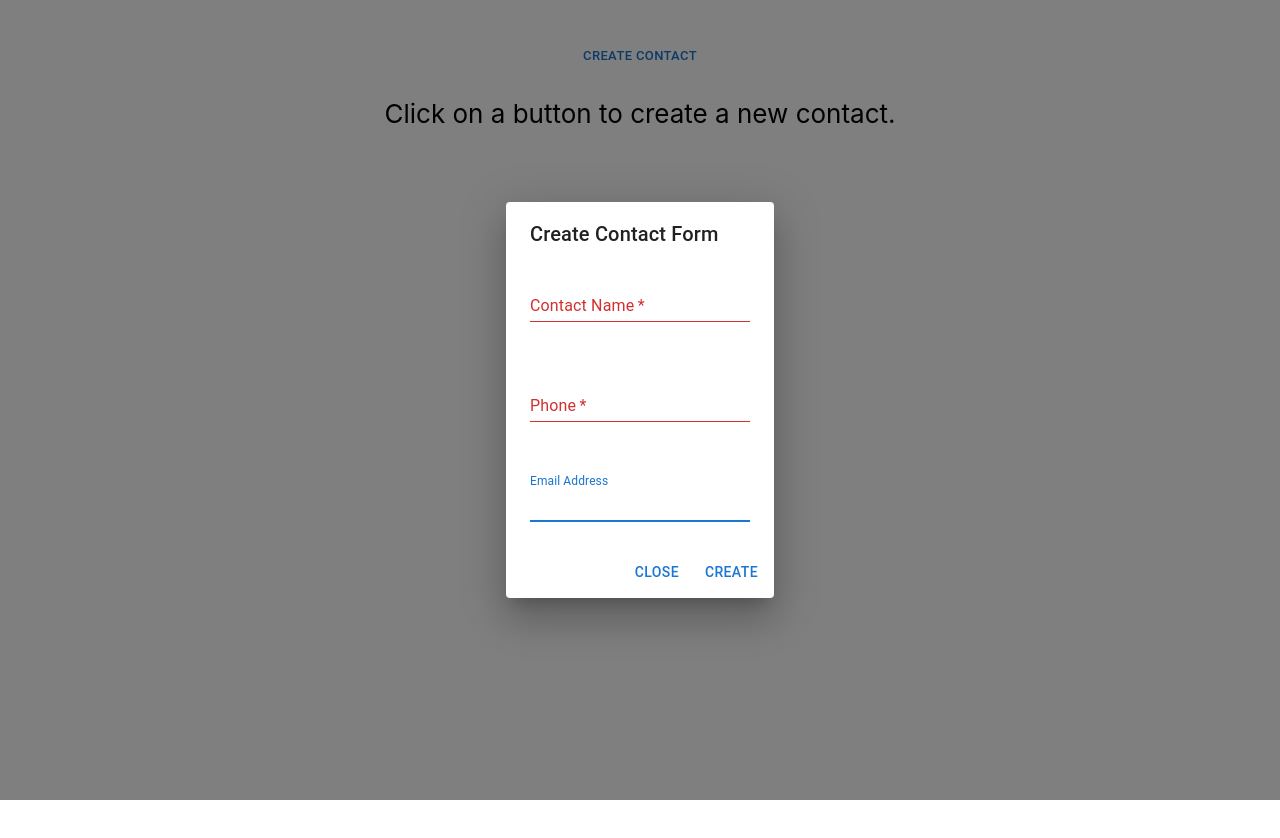
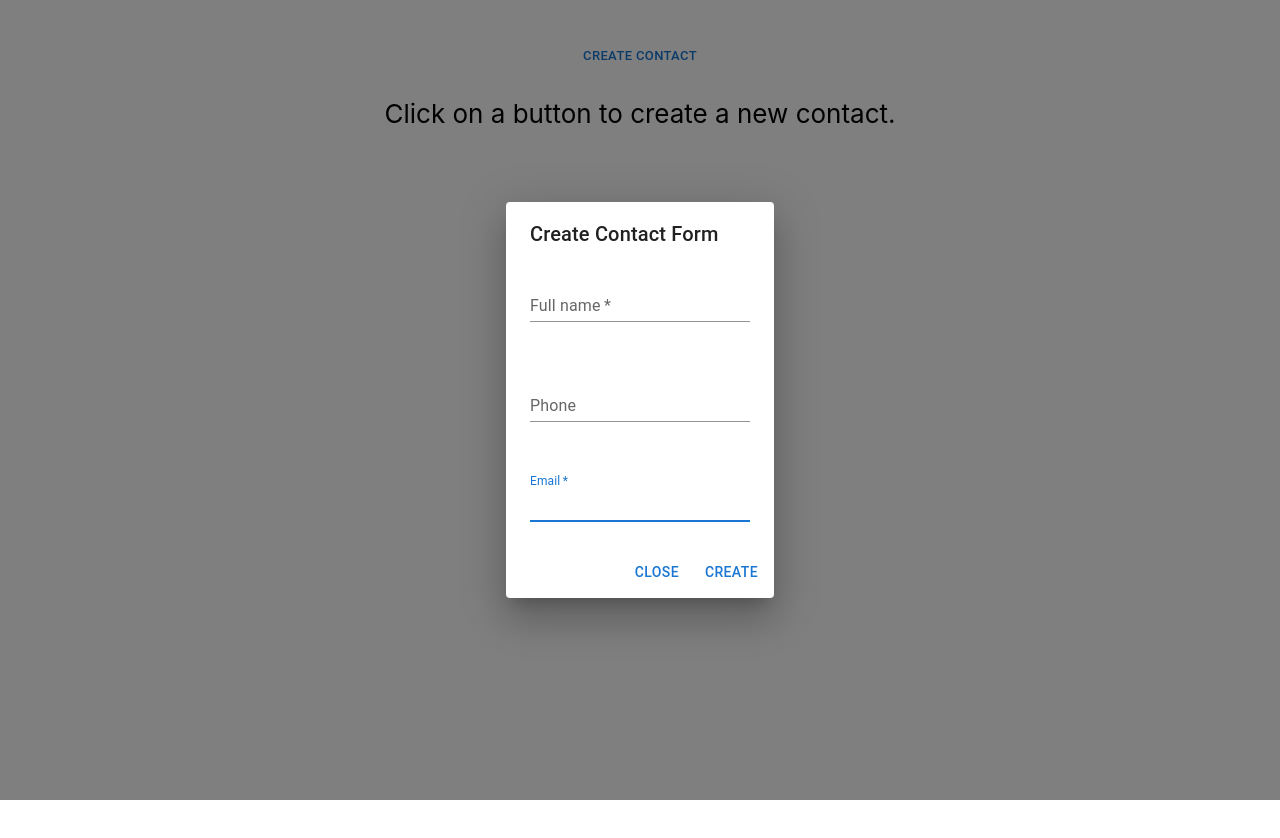
Before and after one commit to loncaa/nestjs-contact-list-dashboard, a React (Create React App) app in the folder frontend/: page / in a window 1280 px wide. Both pictures are taken after a click on the button "CREATE CONTACT". Built offline with nearby package versions, Linux system fonts and the light colour scheme; no server answers.

Commit message:
add field validation and close modal on action finished

```diff
--- a/frontend/package.json
+++ b/frontend/package.json
@@ -14,11 +14,13 @@
     "@types/node": "^16.11.22",
     "@types/react": "^17.0.39",
     "@types/react-dom": "^17.0.11",
+    "@types/validator": "^13.7.1",
     "axios": "^0.25.0",
     "react": "^17.0.2",
     "react-dom": "^17.0.2",
     "react-scripts": "5.0.0",
     "typescript": "^4.5.5",
+    "validator": "^13.7.0",
     "web-vitals": "^2.1.4"
   },
   "scripts": {
--- a/frontend/src/App.tsx
+++ b/frontend/src/App.tsx
@@ -95,7 +95,8 @@ class App extends React.Component<{}, AppState> {
         <header className="App-header">
           <ContactFormDialog
             functionHandler={this.onCreateHandler}
-            componentAction="Create"
+            actionName="Create Contact"
+            actionButtonLabel="Create"
           />
           {this.state.contacts.length === 0 ? (
             <p>Click on a button to create a new contact.</p>
--- a/frontend/src/components/contact/contact.component.tsx
+++ b/frontend/src/components/contact/contact.component.tsx
@@ -41,7 +41,8 @@ export function ContactComponent({
         <ContactFormDialog
           contact={contact}
           functionHandler={onUpdate}
-          componentAction="Edit"
+          actionName="Edit Contact"
+          actionButtonLabel="Save"
         />
         <IconButton
           style={{ marginLeft: "auto" }}
--- a/frontend/src/components/contactForm/contactForm.component.tsx
+++ b/frontend/src/components/contactForm/contactForm.component.tsx
@@ -1,3 +1,4 @@
+import validator from "validator";
 import * as React from "react";
 import Button from "@mui/material/Button";
 import TextField from "@mui/material/TextField";
@@ -7,17 +8,21 @@ import DialogContent from "@mui/material/DialogContent";
 import DialogTitle from "@mui/material/DialogTitle";
 import { Contact } from "../contact/contact.type";
 import { Alert, Snackbar } from "@mui/material";
+import EmailField from "./validatedFormField.component";
+import ValidatedFormField from "./validatedFormField.component";
 
 interface ContactFormProps {
   contact?: Contact;
   functionHandler: Function;
-  componentAction: string;
+  actionName: string;
+  actionButtonLabel: string;
 }
 
 export default function ContactFormDialog({
   contact,
   functionHandler,
-  componentAction,
+  actionName,
+  actionButtonLabel,
 }: ContactFormProps) {
   const [openSnackbar, setOpenSnackbar] = React.useState(false);
   const [open, setOpen] = React.useState(false);
@@ -26,10 +31,10 @@ export default function ContactFormDialog({
   const [phone, setPhone] = React.useState("");
 
   React.useEffect(() => {
-    setContactForm();
+    initializeContactForm();
   }, []);
 
-  const setContactForm = () => {
+  const initializeContactForm = () => {
     if (contact) {
       const { email, name, phone } = contact;
       if (email) {
@@ -45,7 +50,7 @@ export default function ContactFormDialog({
   };
 
   const handleClickOpen = () => {
-    setContactForm();
+    initializeContactForm();
     setOpen(true);
   };
 
@@ -80,13 +85,10 @@ export default function ContactFormDialog({
     }
 
     functionHandler(newContact);
+    handleClose();
   };
 
-  const handleChangeValue = (
-    event: React.ChangeEvent<HTMLInputElement>,
-    field: string
-  ) => {
-    const value = (event.target as HTMLInputElement).value;
+  const handleChangeValue = (field: string) => (value: string) => {
     if (field == "email") {
       setEmail(value);
     } else if (field == "name") {
@@ -96,8 +98,11 @@ export default function ContactFormDialog({
     }
   };
 
-  const handleCloseSnackbar = (event: React.SyntheticEvent | Event, reason?: string) => {
-    if (reason === 'clickaway') {
+  const handleCloseSnackbar = (
+    event: React.SyntheticEvent | Event,
+    reason?: string
+  ) => {
+    if (reason === "clickaway") {
       return;
     }
 
@@ -107,62 +112,41 @@ export default function ContactFormDialog({
   return (
     <div>
       <Button size="small" onClick={handleClickOpen}>
-        {componentAction} Contact
+        {actionName}
       </Button>
       <Dialog open={open} onClose={handleClose}>
-        <DialogTitle>{componentAction} Contact Form</DialogTitle>
+        <DialogTitle>{actionName} Form</DialogTitle>
         <DialogContent>
-          <TextField
-            error={name ? false : true}
+          <ValidatedFormField
+            handleChangeValue={handleChangeValue("name")}
             defaultValue={name}
-            autoFocus
-            margin="dense"
-            id="Name"
-            label="Contact Name"
-            type="text"
-            fullWidth
-            required
-            variant="standard"
-            onChange={(e: React.ChangeEvent<HTMLInputElement>) =>
-              handleChangeValue(e, "name")
-            }
+            helperText="Name is incorrect."
+            label="Full name"
+            required={true}
           />
         </DialogContent>
         <DialogContent>
-          <TextField
+          <EmailField
+            validationMethod={validator.isMobilePhone}
+            handleChangeValue={handleChangeValue("phone")}
             defaultValue={phone}
-            autoFocus
-            margin="dense"
-            id="phone"
+            helperText="Phone is incorrect."
             label="Phone"
-            type="number"
-            fullWidth
-            variant="standard"
-            required
-            error={phone ? false : true}
-            onChange={(e: React.ChangeEvent<HTMLInputElement>) =>
-              handleChangeValue(e, "phone")
-            }
           />
         </DialogContent>
         <DialogContent>
-          <TextField
+          <EmailField
+            validationMethod={validator.isEmail}
+            handleChangeValue={handleChangeValue("email")}
             defaultValue={email}
-            autoFocus
-            margin="dense"
-            id="name"
-            label="Email Address"
-            type="email"
-            fullWidth
-            variant="standard"
-            onChange={(e: React.ChangeEvent<HTMLInputElement>) =>
-              handleChangeValue(e, "email")
-            }
+            helperText="Email is incorrect."
+            label="Email"
+            required={true}
           />
         </DialogContent>
         <DialogActions>
           <Button onClick={handleClose}>Close</Button>
-          <Button onClick={onSubmitHandler}>{componentAction}</Button>
+          <Button onClick={onSubmitHandler}>{actionButtonLabel}</Button>
         </DialogActions>
       </Dialog>
       <Snackbar
--- /dev/null
+++ b/frontend/src/components/contactForm/validatedFormField.component.tsx
@@ -0,0 +1,47 @@
+import { TextField } from "@mui/material";
+import React from "react";
+
+interface ContactFormProps {
+  validationMethod?: Function;
+  defaultValue: string;
+  handleChangeValue: Function;
+  helperText: string;
+  label: string;
+  required?: boolean;
+}
+
+export default function ValidatedFormField({
+  validationMethod,
+  defaultValue,
+  handleChangeValue,
+  helperText,
+  label,
+  required,
+}: ContactFormProps) {
+  const [isValid, setIsValid] = React.useState(true);
+
+  const onChangeHandler = (e: React.ChangeEvent<HTMLInputElement>) => {
+    const value = (e.target as HTMLInputElement).value;
+    const valid = validationMethod ? validationMethod(value) : true;
+
+    setIsValid(valid);
+    handleChangeValue(value);
+  };
+
+  return (
+    <TextField
+      error={!isValid}
+      helperText={!isValid ? helperText : null}
+      defaultValue={defaultValue}
+      autoFocus
+      margin="dense"
+      id="Name"
+      label={label}
+      type="text"
+      fullWidth
+      required={required}
+      variant="standard"
+      onChange={onChangeHandler}
+    />
+  );
+}
```
Also changed, not shown: 1 other file (tests, documents, lock files or other folders).
